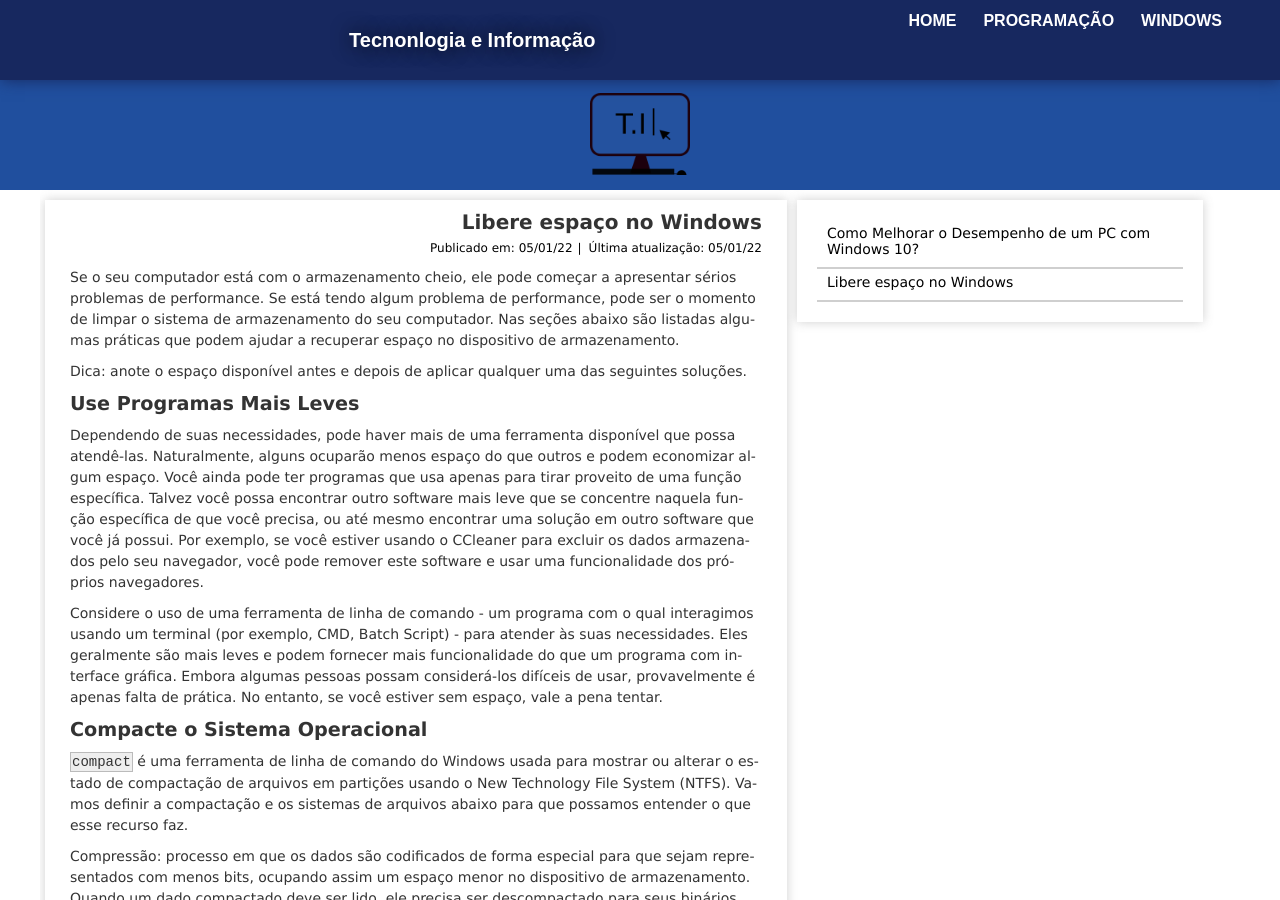
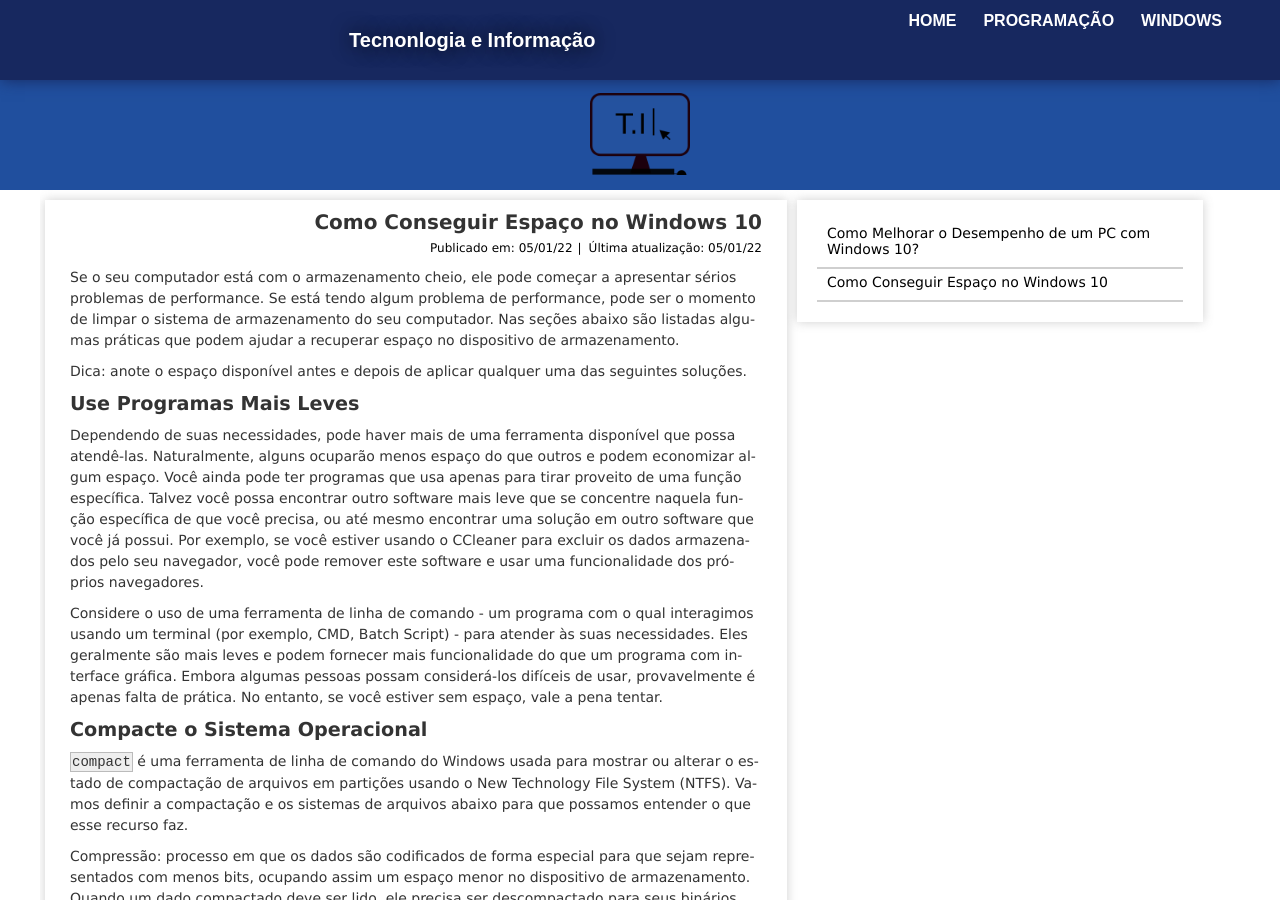
Before and after one commit to Quas1Dev/QuasiDev, a Jekyll site: the page built from _posts/2022-01-05-win-free-up-space-on-windows-ptbr.md, in a window 1280 px wide and 900 px high. Built offline with Jekyll 4.4.1, drawn with Linux system fonts in a browser that asks for light colours; nearby versions of some CDN libraries; comment, search, counter and statistics services are not loaded.

Commit message:
Tying to fix posts list error

```diff
--- a/_posts/2022-01-05-win-free-up-space-on-windows-ptbr.md
+++ b/_posts/2022-01-05-win-free-up-space-on-windows-ptbr.md
@@ -1,6 +1,6 @@
 ---
 layout: article
-title: "Libere espaço no Windows"
+title: "Como Conseguir Espaço no Windows 10"
 permalink: "/windows/:title"
 description: "Confira algumas dicas para aproveitar melhor o espaço no dispositivo de armazenamento do seu computador."
 categories: "windows"
@@ -8,6 +8,7 @@
 author: "Fernando"
 excerpt_separator: <!--more-->
 ---
+
 Se o seu computador está com o armazenamento cheio, ele pode começar a apresentar sérios problemas de performance. Se está tendo algum problema de performance, pode ser o momento de limpar o sistema de armazenamento do seu computador. Nas seções abaixo são listadas algumas práticas que podem ajudar a recuperar espaço no dispositivo de armazenamento.
 
 Dica: anote o espaço disponível antes e depois de aplicar qualquer uma das seguintes soluções.
```
